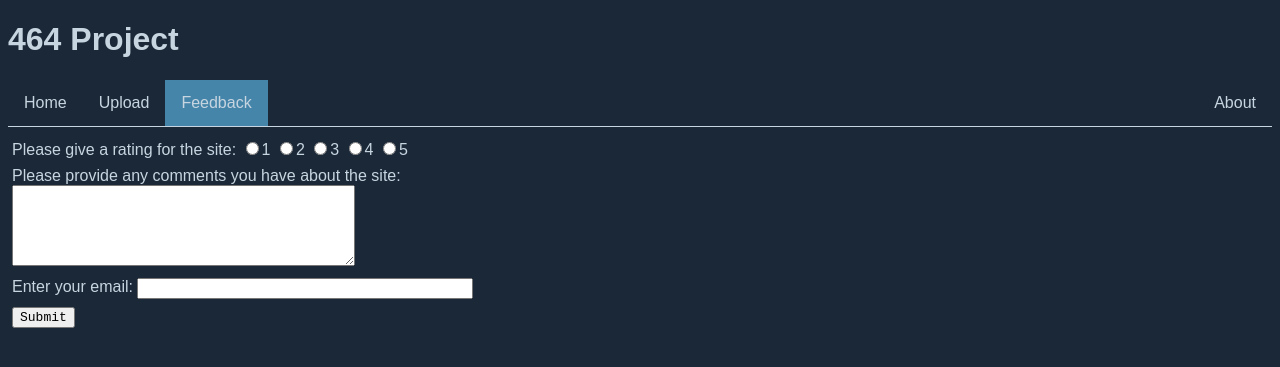
After one commit to EthanFox01/464-project, a PHP site: page /feedback.html in a window 1280 px wide. The commit adds this page. Shown: the top 367 px of the page. Run offline with PHP 8.4, Linux system fonts and the light colour scheme.

Commit message:
Quiz 03/03

```diff
--- /dev/null
+++ b/feedback.html
@@ -0,0 +1,49 @@
+<!DOCTYPE html>
+<html>
+    <head>
+        <link rel="stylesheet" type="text/css" href="styles.css">
+        <script src="scripts/feedbackProcess.js"></script>
+        <h1 class="Header" id="second_header">464 Project</h1>
+        <ul>
+            <li><a href="home-page.html">Home</a></li>
+            <li><a href="upload-page.html">Upload</a></li>
+            <li><a class="active_tab" href="">Feedback</a></li>
+            <li style="float:right"><a href="">About</a></li>
+        </ul>
+    </head>
+    <body>
+        <form id="feedback_form" onsubmit="feedbackProcess()">
+            <div class="radio_rating">
+                <label>Please give a rating for the site: </label>
+                <label>
+                    <input type="radio" name="rating" value="1">1
+                </label>
+                <label>
+                    <input type="radio" name="rating" value="2">2
+                </label>
+                <label>
+                    <input type="radio" name="rating" value="3">3
+                </label>
+                <label>
+                    <input type="radio" name="rating" value="4">4
+                </label>
+                <label>
+                    <input type="radio" name="rating" value="5">5
+                </label>
+            </div>
+
+            <div style="margin:8px 0px 8px 0px">
+                <label>Please provide any comments you have about the site:</label><br>
+                <textarea
+                    id="comments" name="comments" rows="5" cols="40"
+                ></textarea>
+            </div>
+
+            <div style="margin:8px 0px 8px 0px">
+                <label>Enter your email: </label>
+                <input id="email" type="text" name="email" size="40">
+            </div>
+            <input type="submit" value="Submit">
+        </form>
+    </body>
+</html>
--- /dev/null
+++ b/scripts/feedbackProcess.js
@@ -0,0 +1,44 @@
+LOW_RATING_W_MESSAGE = "We are sorry to hear that. We will try to use your feedback to improve this site going forward."
+LOW_RATING_WO_MESSAGE = "We are sorry to hear that."
+HIGH_RATING_W_MESSAGE = "Thank you for your kind response! We will try to use your feedback to improve this site going forward."
+HIGH_RATING_WO_MESSAGE = "Thank you for your kind rating!"
+
+
+function feedbackProcess() {
+    var feedbackFormObj = document.getElementById("feedback_form");
+    var email = feedbackFormObj.email.value;
+    if (emailValid(email))
+        selectResponseMessage(feedbackFormObj)
+}
+
+function emailValid(address) {
+    var p = address.search(/.+@.+/);
+    if (p == 0)
+        return true;
+    else {
+        alert("Error: Invalid e-mail address.");
+        return false;
+    }
+}
+
+function selectResponseMessage(feedbackFormObj) {
+    try {
+        var rating = document.querySelector('input[name="rating"]:checked').value
+        rating = parseInt(rating)
+        var comments = feedbackFormObj.comments.value
+        if (comments !== "") {
+            if (rating < 4)
+                alert(LOW_RATING_W_MESSAGE)
+            else
+                alert(HIGH_RATING_W_MESSAGE)
+
+        } else {
+            if (rating < 4)
+                alert(LOW_RATING_WO_MESSAGE)
+            else
+                alert(HIGH_RATING_WO_MESSAGE)
+        }
+    } catch(err) {
+        alert("Please select a rating.")
+    }
+}
--- a/styles.css
+++ b/styles.css
@@ -1,5 +1,5 @@
 .Header {
-    color: crimson;
+    color: c7d5e0;
 }
 
 .home_flex_container {
@@ -8,27 +8,57 @@
     width: 100%;
 }
 
-.flex_item {
+.dash_image_card {
     margin: 8px;
+    box-shadow: 0 4px 8px 0 rgba(0,0,0,0.2);
+    background-color: #2a475e;
+    transition: 0.3s;
+    border-radius: 5px;
+    cursor: pointer;
 }
 
-p {
-    font-family: 'Courier New', Courier, monospace;
-    color: #c7d5e0;
+.dash_image_card:hover {
+    box-shadow: 0 8px 16px 0 rgba(0,0,0,0.2)
+}
+
+.card_caption {
+    text-align: center;
+}
+
+.input_button {
+    background-color: #c7d5e0;
+    border: none;
+    margin-top: 10px;
+    cursor: pointer;
+}
+
+.active_tab {
+    background-color: #4685aa;
+}
+
+.radio_rating {
+    margin-top: 8px;
+    margin-bottom: 8px;
+}
+
+head {
+    position: fixed;
+    top: 0;
 }
 
 body {
     font-family: Arial, Helvetica, sans-serif;
     background: #1b2838;
+    color: #c7d5e0;
+}
+
+form {
+    padding: 4px;
 }
 
 input{
     font-family: 'Courier New', Courier, monospace;
     font-size: small;
-}
-ul li {
-    font-family: 'Courier New', Courier, monospace;
-    margin: 4px;
 }
 
 table {
@@ -39,3 +69,27 @@ td, th {
     border: 1px solid black;
     padding: 12px;
 }
+
+ul {
+    list-style-type: none;
+    margin: 0;
+    padding: 0;
+    overflow: hidden;
+    border-bottom: 1px solid #c7d5e0;
+}
+
+li {
+    float: left;
+}
+
+li a {
+    display: block;
+    color: #c7d5e0;
+    text-align: center;
+    padding: 14px 16px;
+    text-decoration: none;
+}
+
+li a:hover {
+    background-color: #111;
+}
```
Also changed, not shown: home-page.html (+22 -22 lines), upload-page.html (+9 -6 lines).
